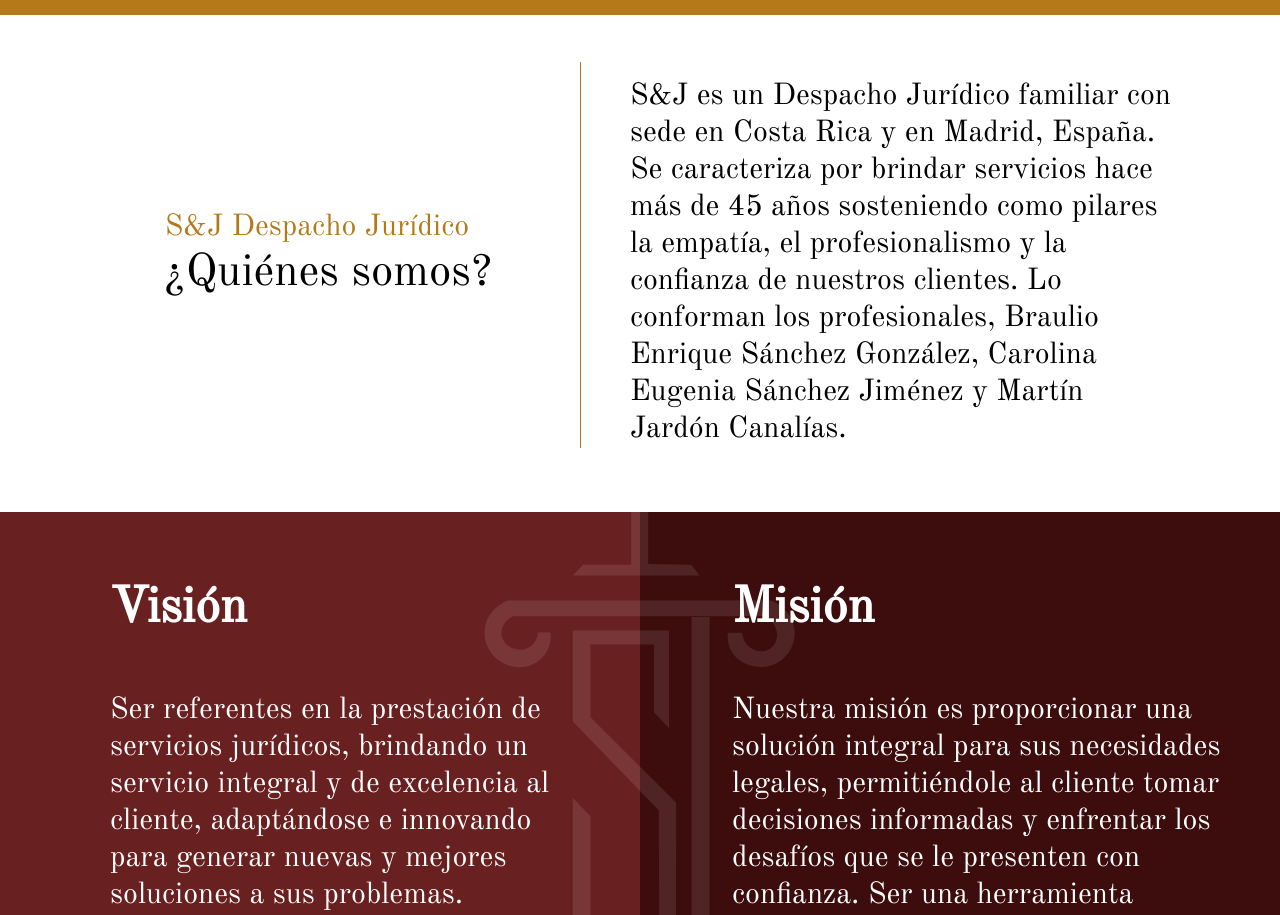
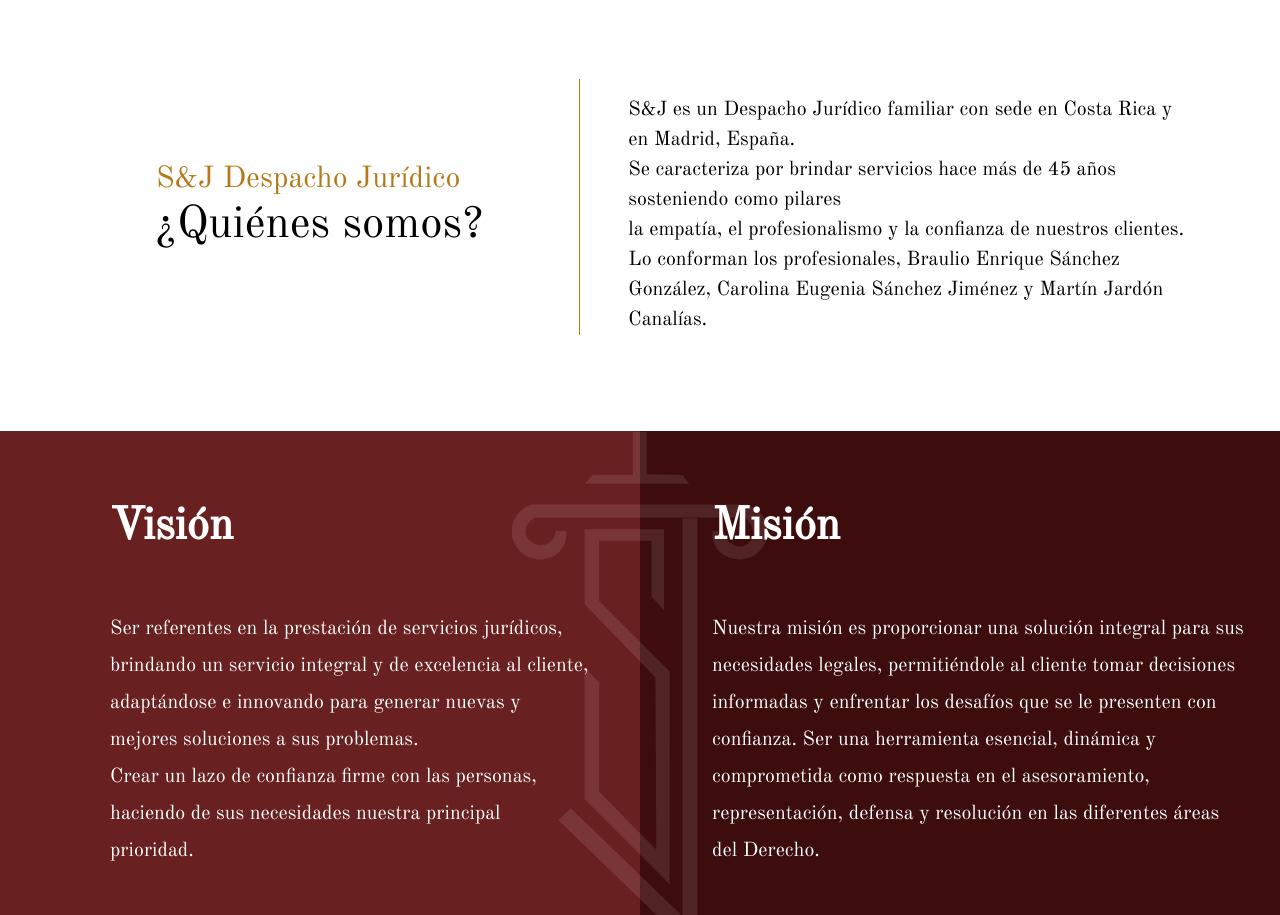
Before and after one commit to nadiasantiago/despacho, a React (Create React App) app: page / in a window 1280 px wide. Shown: the part 677-1592 px from the top of the page. Built offline with nearby package versions, Linux system fonts and the light colour scheme.

Commit message:
Ajuste de tamaño textos + animaciones

```diff
--- a/src/components/quienesSomos1/QuienesSom.css
+++ b/src/components/quienesSomos1/QuienesSom.css
@@ -30,7 +30,7 @@
 
 .quienesTitle h1{
     font-weight: lighter;
-    font-size: 50px;
+    font-size: var(--title);
     width: 200px;
 }
 .buttonQuienes{
@@ -51,15 +51,17 @@
     }
 }
 
-@media screen and (max-width: 700px){
+@media screen and (max-width: 989px){
     .quienes1Container{
         height: 60vh;
     }
     .quienesDiv{
         height: 60vh;
     }
+
     .quienesTitle h1{
-        font-size: 28px;
+        width: 200px;
+        font-size: 30px;
     }
 }
 @media screen and (max-width: 550px){
@@ -98,7 +100,7 @@
     grid-template-columns: 0.45fr 2px 0.5fr;
     align-items: center;
 
-    padding: 3rem;
+    padding: 5rem 2rem;
     width: 100%;
 }
 
@@ -116,7 +118,8 @@
     padding: 1rem 0 0 3rem;
 }
 .quienesTexto p{
-    font-size: 30px;
+    font-size: var(--text);
+    line-height: 30px;
 }
 .quienesTitle2 h2{
     color: #B47A1A;
--- a/src/components/quienesSomos1/QuienesSom.jsx
+++ b/src/components/quienesSomos1/QuienesSom.jsx
@@ -6,22 +6,19 @@ import "aos/dist/aos.css";
 const QuienesSom = () =>{
     AOS.init();
     return(
-        <>
-          <div className="quienes1Container">
+        <div id="quienes somos">
+          <div id="home" className="quienes1Container">
             <div className="home">
               <div className="quienesTitle animate__animated animate__fadeInLeft">
                 <h1 className="animate__animated animate__fadeIn">
                   Profesionalismo y compromiso
                 </h1>
-                <a href="" className="buttonQuienes">
-                  Conocenos
-                </a>
               </div>
               <div className="quienesDiv animate__animated animate__fadeInRightBig"></div>
               <div className="separador" />
             </div>
           </div>
-          <div className="quienesContainer" id="quienes somos">
+          <div className="quienesContainer" >
             <div data-aos="fade-up" className="quienesTitle2">
               <h2>S&J Despacho Jurídico</h2>
               <h3>¿Quiénes somos?</h3>
@@ -36,7 +33,7 @@ const QuienesSom = () =>{
               </p>
             </div>
           </div>
-        </>
+        </div>
       );
 }
 
--- a/src/components/quienesSomos2/QuienesSom2.css
+++ b/src/components/quienesSomos2/QuienesSom2.css
@@ -6,6 +6,7 @@ ul{
     display: flex;
     flex-direction: row;
     position: relative;
+    overflow-x: hidden;
 }
 
 .visionConteiner{
@@ -29,7 +30,7 @@ ul{
 
 .visionConteiner p{
     font-weight: 400;
-    font-size: 12px;
+    font-size: var(--text-mobile);
     line-height: 15px;
     margin-top: 12px;
     color: #FFFFFF;
@@ -57,7 +58,7 @@ ul{
 .misionConteiner p{
     margin-top: 12px;
     font-weight: 400;
-    font-size: 12px;
+    font-size: var(--text-mobile);
     line-height: 15px;
     display: flex;
     align-items: center;
@@ -114,38 +115,38 @@ ul{
 }
 
 
-@media screen and (min-width:768px){
+@media screen and (min-width:788px){
     .visionConteiner{
-        padding: 66px 51px 84px 110px;
+        padding: 66px 51px 84px 60px;
     }
     .visionConteiner h2{
-        font-size: 50px;
+        font-size: var(--title);
         line-height: 62px;
         justify-content: start;
     }
     .visionConteiner p{
         margin-top: 52px;
-        font-size: 30px;
+        font-size: var(--text);
         line-height: 37px;
     }
     .misionConteiner{
-        padding: 66px 32px 47px 92px;
+        padding: 66px 32px 47px 72px;
     }
     .misionConteiner h2{
-        font-size: 50px;
+        font-size: var(--title);
         line-height: 62px;
         justify-content: start;
     }
     .misionConteiner p{
         margin-top: 52px;
-        font-size: 30px;
+        font-size: var(--text);
         line-height: 37px;
     }
     .valoresConteiner{
         margin: 152px 0px;
     }
     .valoresConteiner h2{
-        font-size: 50px;
+        font-size: var(--title);
         line-height: 62px;
     }
     .valoresConteiner h3{
@@ -156,10 +157,16 @@ ul{
         margin: 50px 100px;
     }
     .item svg{
-        height: 200px;
+        height: 180px;
     }
     .item li{
         font-size: 30px;
         line-height: 37px;
     }
 }
+
+@media screen and (min-width: 930px) {
+    .visionConteiner{
+        padding: 66px 51px 84px 110px;
+    }
+}
--- a/src/components/quienesSomos2/QuienesSom2.jsx
+++ b/src/components/quienesSomos2/QuienesSom2.jsx
@@ -119,13 +119,13 @@ const QuienesSom2=()=>{
             </svg>
 
             <div className="visionConteiner">
-                <h2>Visión</h2>
-                <p>Ser referentes en la prestación de servicios jurídicos, brindando un servicio integral y de excelencia al cliente, adaptándose e innovando para generar nuevas y mejores soluciones a sus problemas. <br></br>
+                <h2 data-aos="fade-right">Visión</h2>
+                <p data-aos="fade-right">Ser referentes en la prestación de servicios jurídicos, brindando un servicio integral y de excelencia al cliente, adaptándose e innovando para generar nuevas y mejores soluciones a sus problemas. <br></br>
                 Crear un lazo de confianza firme con las personas, haciendo de sus necesidades nuestra principal prioridad.</p>
             </div>
             <div className="misionConteiner">
-                <h2>Misión</h2>
-                <p>Nuestra misión es proporcionar una solución integral para sus necesidades legales, permitiéndole al cliente tomar decisiones informadas y enfrentar los desafíos que se le presenten con confianza. Ser una herramienta esencial, dinámica y comprometida como respuesta en el asesoramiento, representación, defensa y resolución en las diferentes áreas del Derecho.</p>
+                <h2 data-aos="fade-left">Misión</h2>
+                <p data-aos="fade-left">Nuestra misión es proporcionar una solución integral para sus necesidades legales, permitiéndole al cliente tomar decisiones informadas y enfrentar los desafíos que se le presenten con confianza. Ser una herramienta esencial, dinámica y comprometida como respuesta en el asesoramiento, representación, defensa y resolución en las diferentes áreas del Derecho.</p>
             </div>
         </div>
         <div className="valoresConteiner">
--- a/src/components/servicios/Servicios.jsx
+++ b/src/components/servicios/Servicios.jsx
@@ -32,12 +32,12 @@ const inmobiliaria =[
 
 const Servicios=()=>{
     return(
-        <div>
+        <div id="servicios">
             <h2 className="serviciosTitle">Servicios</h2>
             <div className="serviciosConteiner">
             <div className="notarialesConteiner">
                 <div className="blackBox"></div>
-                <h3><svg className='servicioSvg' viewBox="0 0 30 28" fill="none" xmlns="http://www.w3.org/2000/svg">
+                <h3 data-aos="fade-right"><svg className='servicioSvg' viewBox="0 0 30 28" fill="none" xmlns="http://www.w3.org/2000/svg">
                     <path d="M1.45834 27.8366C1.875 27.8366 2.22757 27.6763 2.51602 27.4039L15.2084 15C15.5128 14.6955 15.6731 14.3269 15.6731 13.9263C15.6731 13.5096 15.5128 13.109 15.2084 12.8526L2.5 0.432694C2.22757 0.160257 1.875 0 1.45834 0C0.625 0 0 0.641026 0 1.47436C0 1.85897 0.160257 2.2436 0.416668 2.51602L12.9648 14.7757V13.0609L0.416668 25.3366C0.160257 25.609 0 25.9777 0 26.3782C0 27.2115 0.625 27.8366 1.45834 27.8366ZM15.7853 27.8366C16.2019 27.8366 16.5545 27.6763 16.827 27.4039L29.5194 15C29.8237 14.6955 30 14.3269 30 13.9263C30 13.5096 29.8237 13.109 29.5194 12.8526L16.827 0.432694C16.5385 0.160257 16.2019 0 15.7853 0C14.952 0 14.3109 0.641026 14.3109 1.47436C14.3109 1.85897 14.4872 2.2436 14.7436 2.51602L27.2757 14.7757V13.0609L14.7436 25.3366C14.4872 25.609 14.3109 25.9777 14.3109 26.3782C14.3109 27.2115 14.952 27.8366 15.7853 27.8366Z" fill="white"/>
                     </svg>
                 Notariales</h3>
@@ -54,7 +54,7 @@ const Servicios=()=>{
             </div>
             <div className="juridicosConteiner">
                 <div className="blackBox"></div>
-                <h3><svg className='servicioSvg'viewBox="0 0 30 28" fill="none" xmlns="http://www.w3.org/2000/svg">
+                <h3 data-aos="fade-right"><svg className='servicioSvg'viewBox="0 0 30 28" fill="none" xmlns="http://www.w3.org/2000/svg">
                     <path d="M1.45834 27.8366C1.875 27.8366 2.22757 27.6763 2.51602 27.4039L15.2084 15C15.5128 14.6955 15.6731 14.3269 15.6731 13.9263C15.6731 13.5096 15.5128 13.109 15.2084 12.8526L2.5 0.432694C2.22757 0.160257 1.875 0 1.45834 0C0.625 0 0 0.641026 0 1.47436C0 1.85897 0.160257 2.2436 0.416668 2.51602L12.9648 14.7757V13.0609L0.416668 25.3366C0.160257 25.609 0 25.9777 0 26.3782C0 27.2115 0.625 27.8366 1.45834 27.8366ZM15.7853 27.8366C16.2019 27.8366 16.5545 27.6763 16.827 27.4039L29.5194 15C29.8237 14.6955 30 14.3269 30 13.9263C30 13.5096 29.8237 13.109 29.5194 12.8526L16.827 0.432694C16.5385 0.160257 16.2019 0 15.7853 0C14.952 0 14.3109 0.641026 14.3109 1.47436C14.3109 1.85897 14.4872 2.2436 14.7436 2.51602L27.2757 14.7757V13.0609L14.7436 25.3366C14.4872 25.609 14.3109 25.9777 14.3109 26.3782C14.3109 27.2115 14.952 27.8366 15.7853 27.8366Z" fill="white"/>
                     </svg>
                 Jurídicos</h3>
--- a/src/index.css
+++ b/src/index.css
@@ -8,10 +8,11 @@
   -webkit-tap-highlight-color: rgba(0, 0, 0, 0);
 }
 main{
-  margin-top: 115px;
+  margin-top: 100px;
   margin-bottom: 50px;
   width: 100%;
   height: 100%;
+
 }
 body{
   height: 100%;
@@ -28,4 +29,7 @@ body{
   --primary: #B47A1A;
   --secondary: #692020;
   --third: #3D0C0C;
+  --text: 20px;
+  --text-mobile: 12px;
+  --title: 45px;
 }
```
Also changed, not shown: src/components/header1/Header.jsx (+10 -10 lines).
